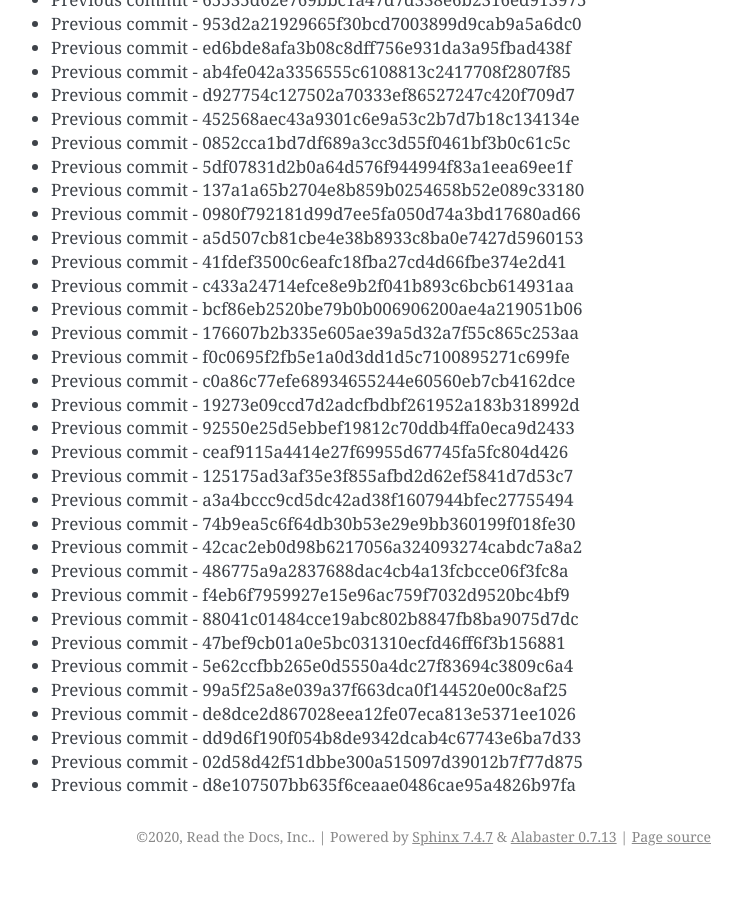
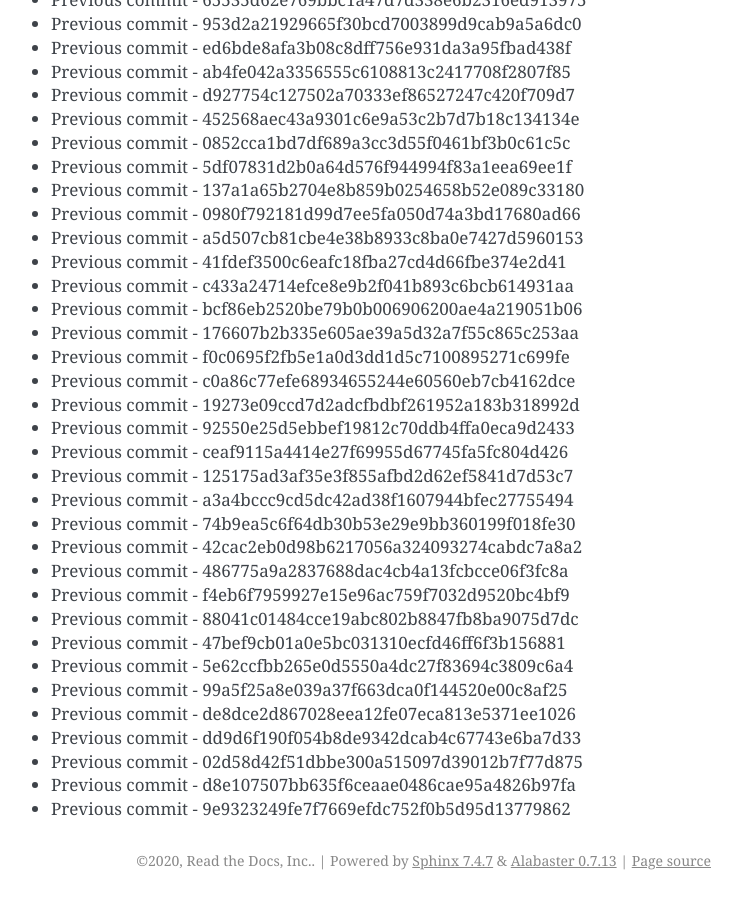
Before and after one commit to readthedocs/rtd-git-stresstest, a Sphinx documentation site: the page built from docs/updates.rst, in a window 1280 px wide and 900 px high, scrolled down 22144 px. Shown: the whole window, without its empty margins (399-1141 px from the left). Built offline with Sphinx 7.4.7, drawn with Linux system fonts in a browser that asks for light colours; before the commit the page ends 23020 px from its top, so only the background shows below that.

Commit message:
Generating commit from previous: 9e9323249fe7f7669efdc752f0b5d95d13779862

```diff
--- a/docs/updates.rst
+++ b/docs/updates.rst
@@ -962,3 +962,4 @@ It can be tested for any performance characteristics.
 * Previous commit - dd9d6f190f054b8de9342dcab4c67743e6ba7d33
 * Previous commit - 02d58d42f51dbbe300a515097d39012b7f77d875
 * Previous commit - d8e107507bb635f6ceaae0486cae95a4826b97fa
+* Previous commit - 9e9323249fe7f7669efdc752f0b5d95d13779862
```
